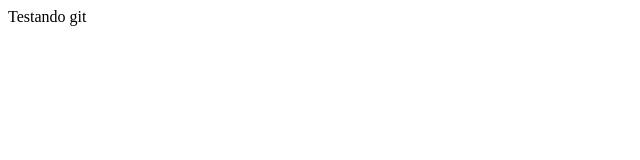
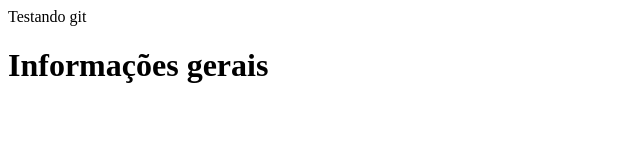
Before and after one commit to lucasmrdeveloper/Projetoteste1, a plain HTML site: page index.html in a window 1280 px wide. Shown: the whole page, without its empty margins (0-640 px from the left). Drawn offline with Linux system fonts and the light colour scheme.

Commit message:
Segunda alteração

```diff
--- a/index.html
+++ b/index.html
@@ -8,5 +8,6 @@
 </head>
 <body>
     <div>Testando git</div>
+    <h1>Informações gerais</h1>
 </body>
 </html>
```
